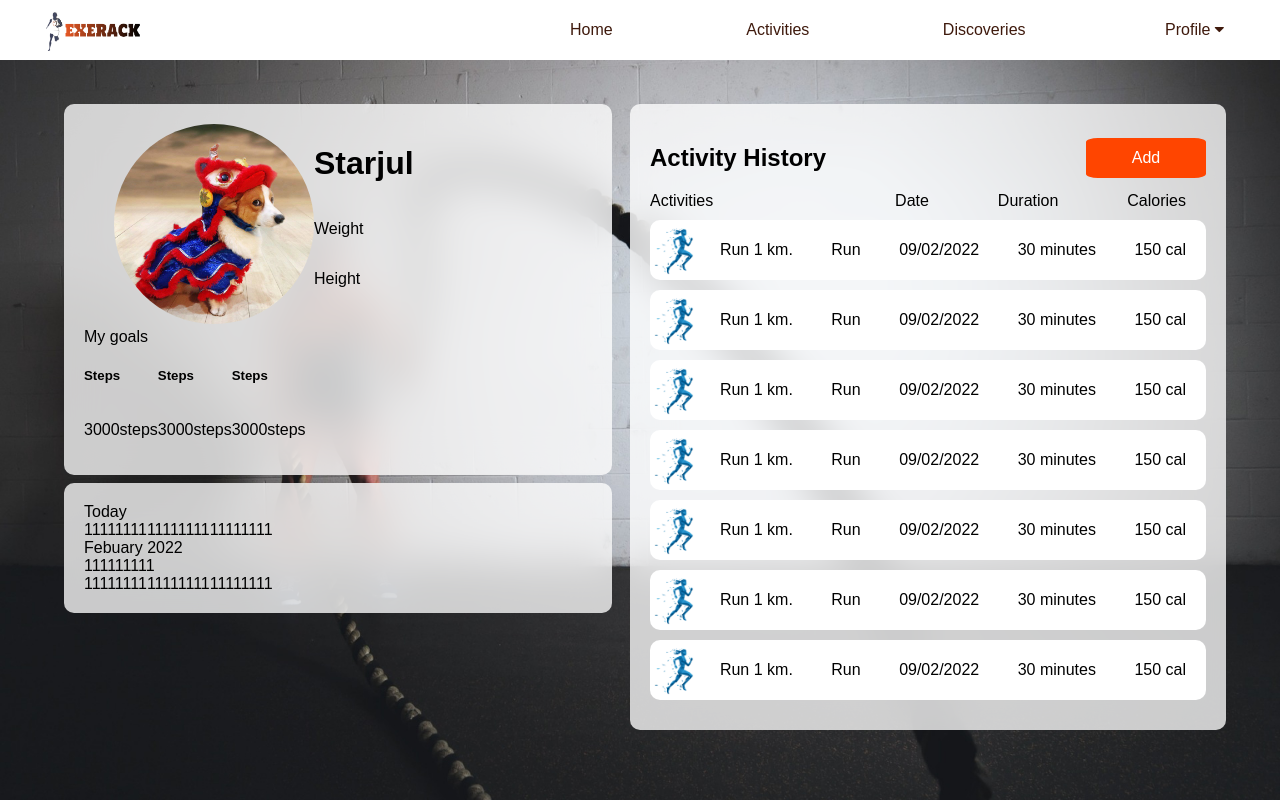
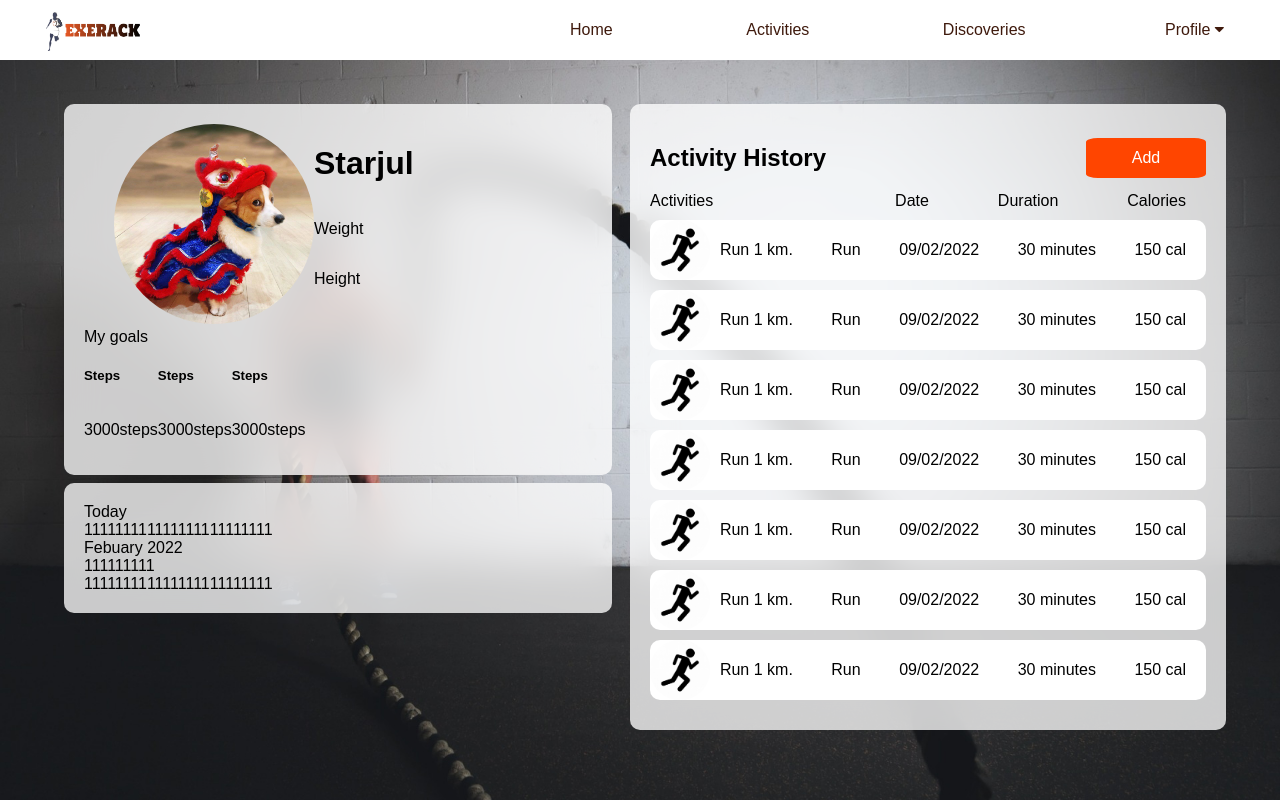
Before and after one commit to starjul/julalukp.git.io, a plain HTML site: page exercise-tracker/index.html in a window 1280 px wide. Drawn offline with Linux system fonts and the light colour scheme.

Commit message:
[Changed activity logo]

```diff
--- a/exercise-tracker/index.html
+++ b/exercise-tracker/index.html
@@ -165,7 +165,7 @@
             <div>
                 <div class="d-flex acti-card">
                     <div class="d-flex acti-pic">
-                        <img src="./image/1608.m00.i125.n001.P.c25.412978636 Active running woman vector illustration. Energy jogging woman design.jpg" alt="running-img"  class="circle-logo"/>
+                        <img src="./image/running-man_318-1564.jpg" alt="running-img"  class="circle-logo"/>
 
                     </div>
                     <div class="d-flex acti-data">
@@ -178,7 +178,7 @@
                 </div>
                 <div class="d-flex acti-card">
                     <div class="d-flex acti-pic">
-                        <img src="./image/1608.m00.i125.n001.P.c25.412978636 Active running woman vector illustration. Energy jogging woman design.jpg" alt="running-img"  class="circle-logo"/>
+                        <img src="./image/running-man_318-1564.jpg" alt="running-img"  class="circle-logo"/>
 
                     </div>
                     <div class="d-flex acti-data">
@@ -191,7 +191,7 @@
                 </div>
                 <div class="d-flex acti-card">
                     <div class="d-flex acti-pic">
-                        <img src="./image/1608.m00.i125.n001.P.c25.412978636 Active running woman vector illustration. Energy jogging woman design.jpg" alt="running-img"  class="circle-logo"/>
+                        <img src="./image/running-man_318-1564.jpg" alt="running-img"  class="circle-logo"/>
 
                     </div>
                     <div class="d-flex acti-data">
@@ -204,7 +204,7 @@
                 </div>
                 <div class="d-flex acti-card">
                     <div class="d-flex acti-pic">
-                        <img src="./image/1608.m00.i125.n001.P.c25.412978636 Active running woman vector illustration. Energy jogging woman design.jpg" alt="running-img"  class="circle-logo"/>
+                        <img src="./image/running-man_318-1564.jpg" alt="running-img"  class="circle-logo"/>
 
                     </div>
                     <div class="d-flex acti-data">
@@ -217,7 +217,7 @@
                 </div>
                 <div class="d-flex acti-card">
                     <div class="d-flex acti-pic">
-                        <img src="./image/1608.m00.i125.n001.P.c25.412978636 Active running woman vector illustration. Energy jogging woman design.jpg" alt="running-img"  class="circle-logo"/>
+                        <img src="./image/running-man_318-1564.jpg" alt="running-img"  class="circle-logo"/>
 
                     </div>
                     <div class="d-flex acti-data">
@@ -230,7 +230,7 @@
                 </div>
                 <div class="d-flex acti-card">
                     <div class="d-flex acti-pic">
-                        <img src="./image/1608.m00.i125.n001.P.c25.412978636 Active running woman vector illustration. Energy jogging woman design.jpg" alt="running-img"  class="circle-logo"/>
+                        <img src="./image/running-man_318-1564.jpg" alt="running-img"  class="circle-logo"/>
 
                     </div>
                     <div class="d-flex acti-data">
@@ -243,7 +243,7 @@
                 </div>
                 <div class="d-flex acti-card">
                     <div class="d-flex acti-pic">
-                        <img src="./image/1608.m00.i125.n001.P.c25.412978636 Active running woman vector illustration. Energy jogging woman design.jpg" alt="running-img"  class="circle-logo"/>
+                        <img src="./image/running-man_318-1564.jpg" alt="running-img"  class="circle-logo"/>
 
                     </div>
                     <div class="d-flex acti-data">
```
Also changed, not shown: exercise-tracker/image/running-man_318-1564.jpg (added).
